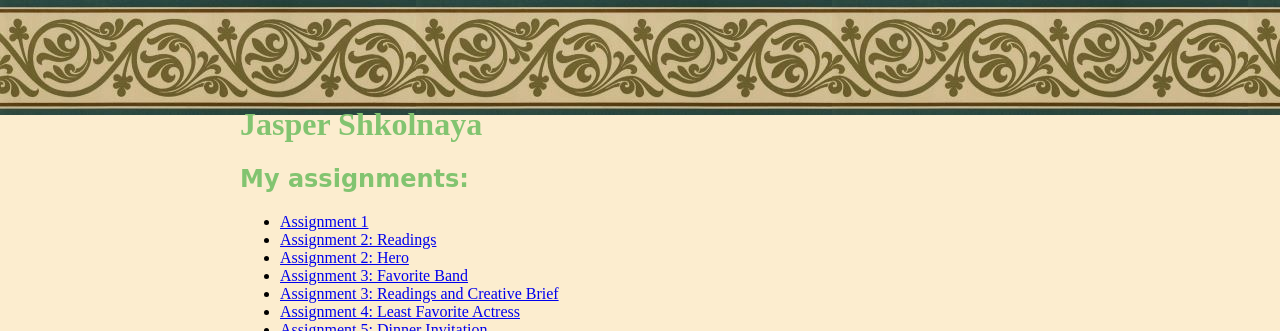
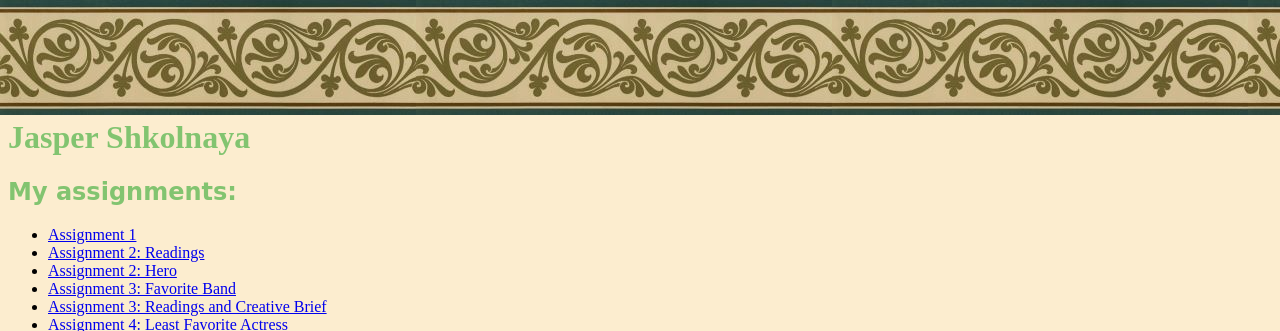
Before and after one commit to jshkolnaya/internet-studio-1-jshkolnaya, a plain HTML site: page index.html in a window 1280 px wide. Shown: the top 331 px of the page. Drawn offline with Linux system fonts and the light colour scheme; a web font is replaced by a local one.

Commit message:
Update styles.css

```diff
--- a/assets/css/styles.css
+++ b/assets/css/styles.css
@@ -9,7 +9,6 @@ body {
   padding-top: 75px;
   background: #fcedcf url(../img/pattern.jpg) repeat-x;
   max-width: 800px;
-  margin: 0 auto;
 }
 
 .eagle-lake-regular {
@@ -25,7 +24,7 @@ body {
 }
 
 h1 {
-  padding-top: 10px;
+  padding-top: 15px;
   font-family: "Eagle Lake", serif;
   color: #82c470;
 }
```
